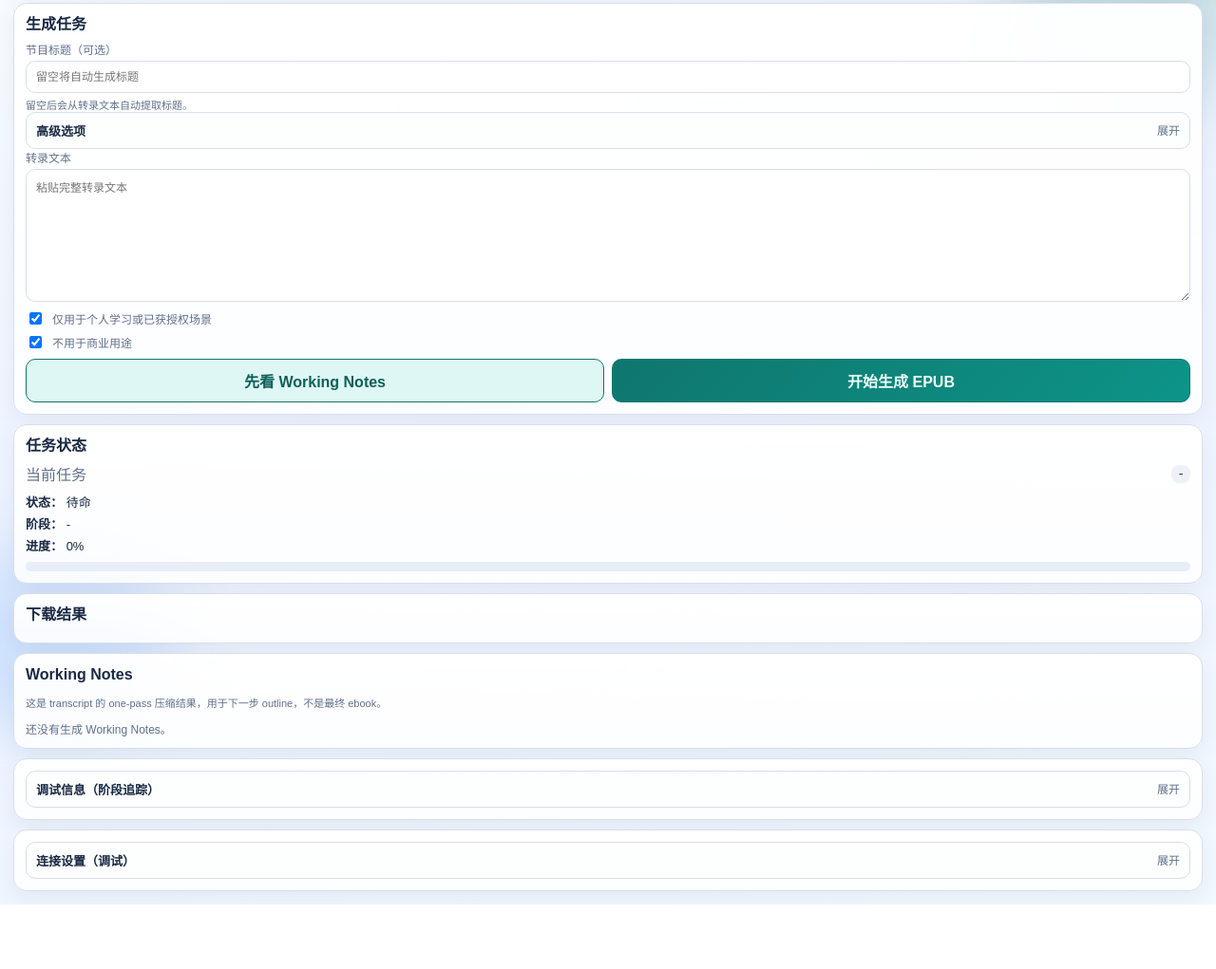
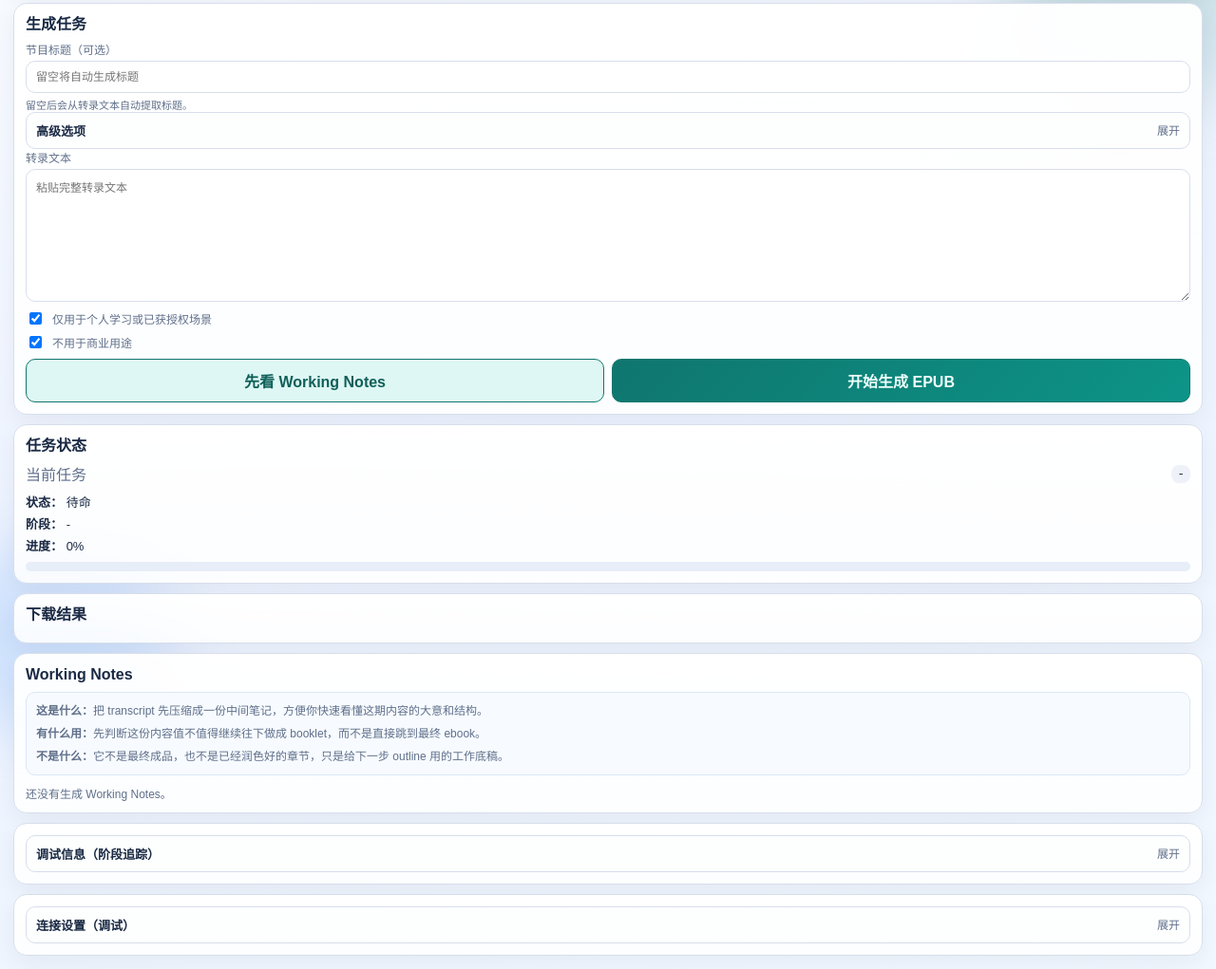
Before and after one commit to CeciliaHahan/podcast_to_ebook, a browser extension: page extension/sidepanel/sidepanel.html in a window 1280 px wide. Shown: the part 76-1097 px from the top of the page at 95% size. Before the commit the page ends 1029 px from the top, so only its background shows below. Drawn offline with Linux system fonts and the light colour scheme.

Commit message:
refactor(working-notes): explain notes purpose in sidepanel

```diff
--- a/extension/sidepanel/sidepanel.css
+++ b/extension/sidepanel/sidepanel.css
@@ -278,6 +278,23 @@ code {
   gap: 10px;
 }
 
+.working-notes-explainer {
+  display: grid;
+  gap: 6px;
+  margin-bottom: 10px;
+  padding: 10px;
+  border-radius: 10px;
+  background: #f7fbff;
+  border: 1px solid #dbe7f6;
+}
+
+.working-notes-explainer p {
+  margin: 0;
+  font-size: 12px;
+  color: var(--muted);
+  line-height: 1.5;
+}
+
 .working-notes-summary-block,
 .working-notes-sections-block {
   display: grid;
--- a/extension/sidepanel/sidepanel.html
+++ b/extension/sidepanel/sidepanel.html
@@ -71,7 +71,11 @@
 
       <section class="card working-notes">
         <h2>Working Notes</h2>
-        <p class="micro-hint">这是 transcript 的 one-pass 压缩结果，用于下一步 outline，不是最终 ebook。</p>
+        <div class="working-notes-explainer">
+          <p><strong>这是什么：</strong>把 transcript 先压缩成一份中间笔记，方便你快速看懂这期内容的大意和结构。</p>
+          <p><strong>有什么用：</strong>先判断这份内容值不值得继续往下做成 booklet，而不是直接跳到最终 ebook。</p>
+          <p><strong>不是什么：</strong>它不是最终成品，也不是已经润色好的章节，只是给下一步 outline 用的工作底稿。</p>
+        </div>
         <div id="working-notes-empty" class="empty-state">还没有生成 Working Notes。</div>
         <div id="working-notes-panel" hidden>
           <div class="working-notes-summary-block">
```
